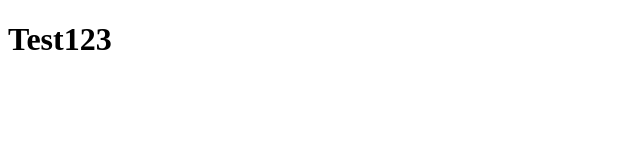
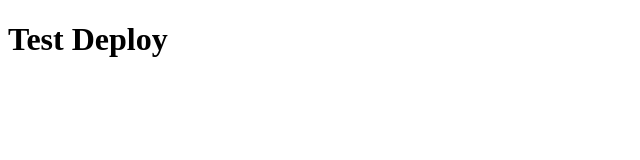
Before and after one commit to mohid-1311/Flashcards, a React (Create React App) app: page / in a window 1280 px wide. Shown: the top 160 px of the page, without its empty margins (0-640 px from the left). Built offline with nearby package versions, Linux system fonts and the light colour scheme.

Commit message:
Testing deploy.yml

```diff
--- a/src/App.tsx
+++ b/src/App.tsx
@@ -2,8 +2,7 @@ import React from 'react';
 
 function App() {
   return (
-    <h1>Test123</h1>
+    <h1>Test Deploy</h1>
   );
 }
-
 export default App;
```
